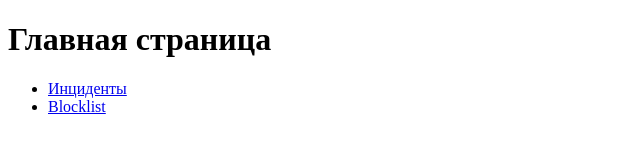
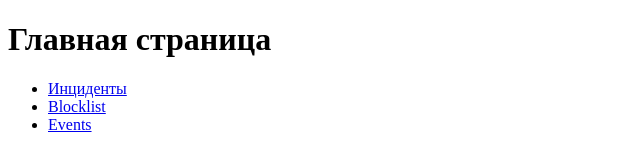
Before and after one commit to ascorbincka/scanner, a plain HTML site: page index.html in a window 1280 px wide. Shown: the full height of the page, 0-640 px from the left. Drawn offline with Linux system fonts and the light colour scheme.

Commit message:
Update index.html

```diff
--- a/index.html
+++ b/index.html
@@ -10,6 +10,7 @@
 <ul>
     <li><a href="incidents.html">Инциденты</a></li>
     <li><a href="blocklist.html">Blocklist</a></li>
+    <li><a href="events.html">Events</a></li>  <!-- ДОБАВЛЕНО -->
 </ul>
 
 </body>
```
